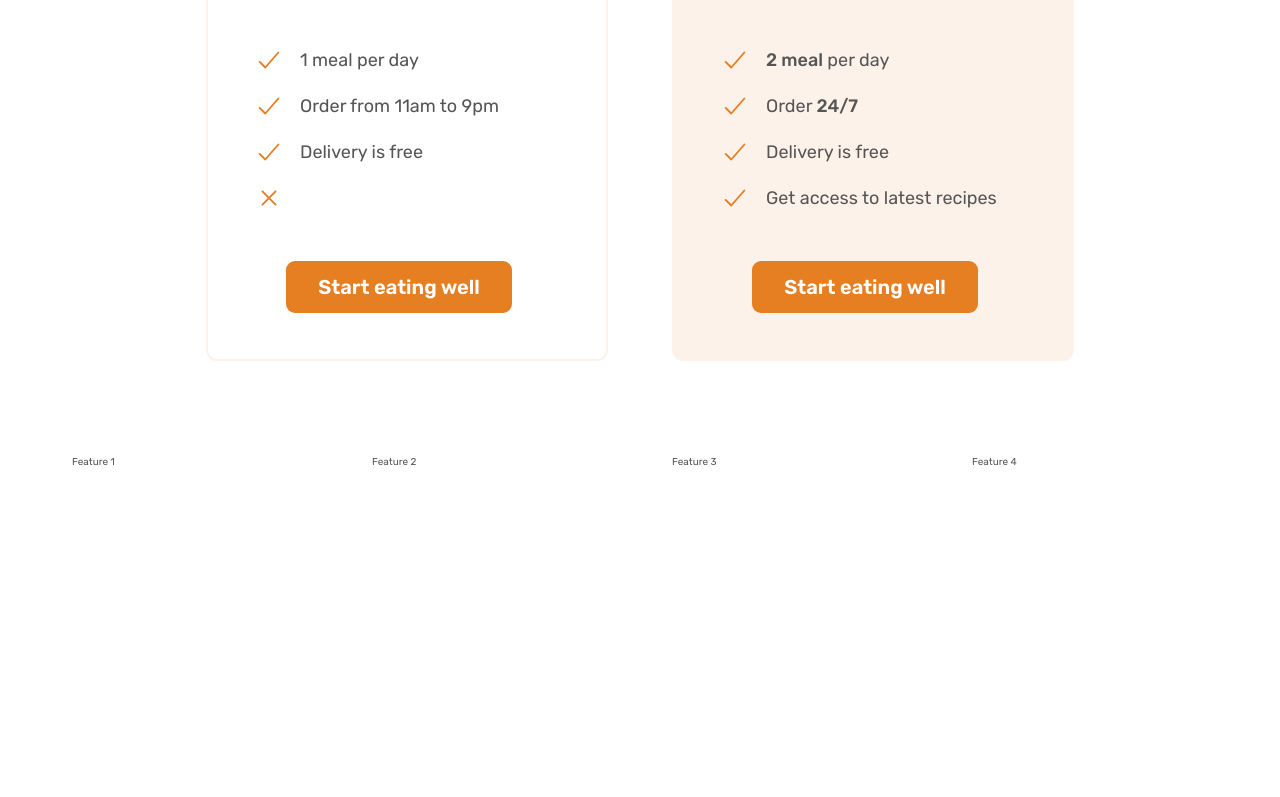
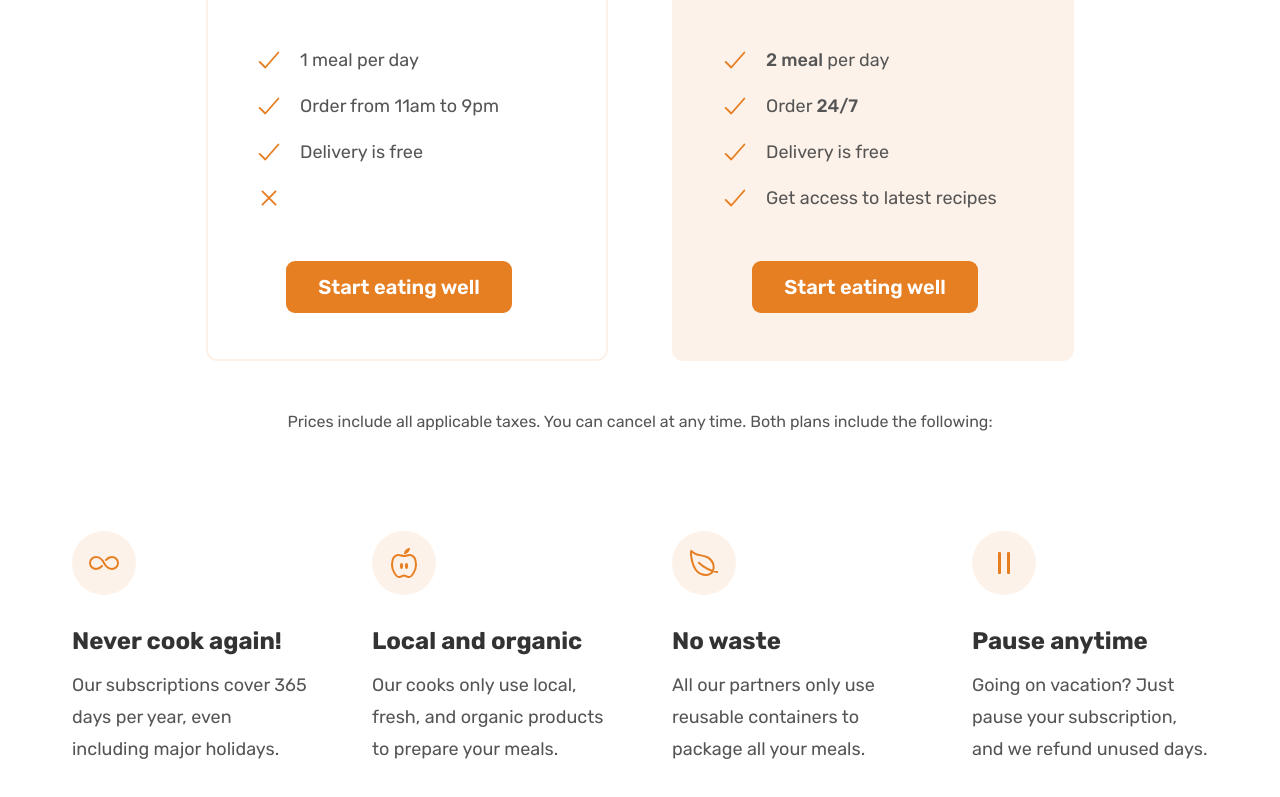
Before and after one commit to Deslol/Omnifood-Project, a plain HTML site: page index.html in a window 1280 px wide. Shown: the part 5110-5907 px from the top of the page. Before the commit the page ends 5673 px from the top, so only its background shows below. Drawn offline with nearby package versions, Linux system fonts and the light colour scheme.

Commit message:
Added features part

```diff
--- a/css/style.css
+++ b/css/style.css
@@ -438,3 +438,31 @@
   text-align: center;
   margin-top: 4.8rem;
 }
+
+.plan-details {
+  line-height: 1.6;
+  font-size: 1.6rem;
+  text-align: center;
+}
+
+.feature-icon {
+  color: #e67e22;
+  height: 3.2rem;
+  width: 3.2rem;
+  background-color: #fdf2e9;
+  margin-bottom: 3.2rem;
+  padding: 1.6rem;
+  border-radius: 50%;
+}
+
+.feature-title {
+  font-size: 2.4rem;
+  color: #333;
+  font-weight: 700;
+  margin-bottom: 1.6rem;
+}
+
+.feature-text {
+  font-size: 1.8rem;
+  line-height: 1.8;
+}
--- a/index.html
+++ b/index.html
@@ -293,7 +293,7 @@
           <h2 class="heading-secondary">Eating well without breaking the bank</h2>
         </div>
 
-        <div class="container grid grid--2-cols">
+        <div class="container grid grid--2-cols margin-bottom-md">
           <div class="pricing-plan pricing-plan--starter">
             <header class="plan-header">
             <p class="plan-name">Starter</p>
@@ -329,11 +329,43 @@
           </div>
         </div>
 
+        <div class="container grid">
+          <aside class="plan-details">
+            Prices include all applicable taxes. You can cancel at any time. Both plans include the following:
+          </aside>
+        </div>
+
         <div class="container grid grid--4-cols">
-          <div class="feature">Feature 1</div>
-          <div class="feature">Feature 2</div>
-          <div class="feature">Feature 3</div>
-          <div class="feature">Feature 4</div>
+          <div class="feature">
+            <ion-icon class="feature-icon" name="infinite-outline"></ion-icon>
+            <p class="feature-title">Never cook again!</p>
+            <p class="feature-text">Our subscriptions cover 365 days per year, even including major holidays.</p>
+
+          </div>
+
+
+          <div class="feature">
+            <ion-icon class="feature-icon" name="nutrition-outline"></ion-icon>
+            <p class="feature-title">Local and organic</p>
+            <p class="feature-text">Our cooks only use local, fresh, and organic products to prepare your meals.</p>
+
+          </div>
+
+
+          <div class="feature">
+            <ion-icon class="feature-icon" name="leaf-outline"></ion-icon>
+            <p class="feature-title">No waste</p>
+            <p class="feature-text">All our partners only use reusable containers to package all your meals.</p>
+
+          </div>
+
+
+          <div class="feature">
+            <ion-icon class="feature-icon" name="pause-outline"></ion-icon>
+            <p class="feature-title">Pause anytime</p>
+            <p class="feature-text">Going on vacation? Just pause your subscription, and we refund unused days.</p>
+
+          </div>
         </div>
 
       </section>
```
